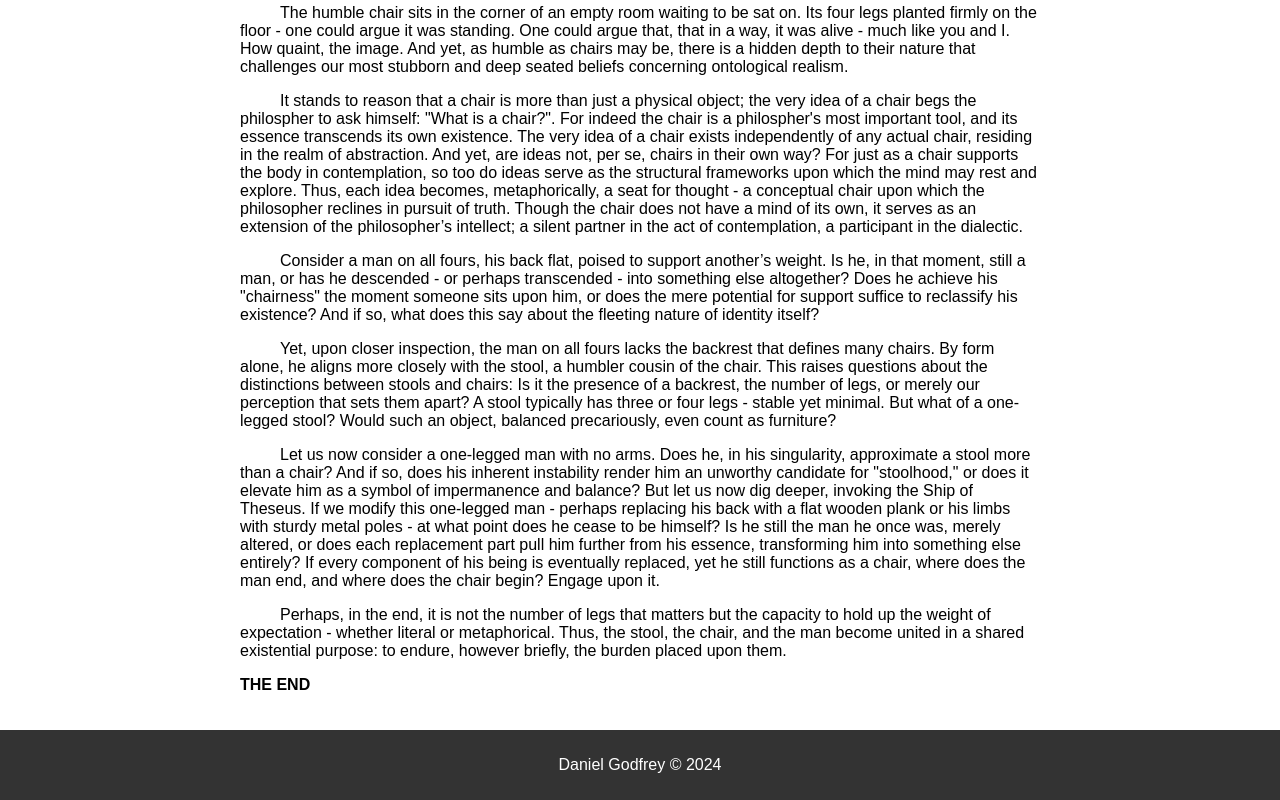
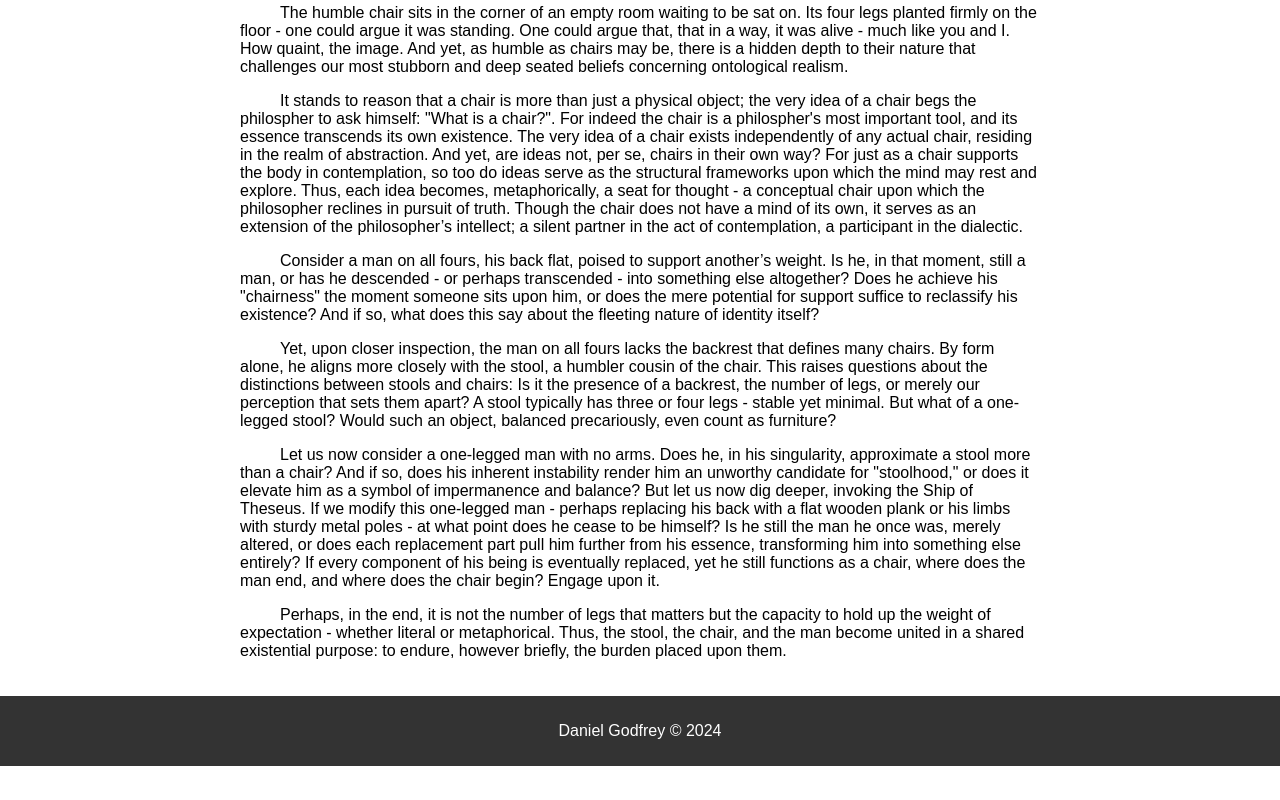
Before and after one commit to Dicenas/dicenas.github.io, a plain HTML site: page story.html in a window 1280 px wide. Shown: the part 313-1113 px from the top of the page. After the commit the page ends 1079 px from the top, so only its background shows below. Drawn offline with Linux system fonts and the light colour scheme.

Commit message:
small edit

```diff
--- a/story.html
+++ b/story.html
@@ -133,8 +133,6 @@
             united in a shared existential purpose: to endure, however briefly,
             the burden placed upon them.
         </p>
-
-        <p><strong>THE END</strong></p>
     </div>
 
     <footer>
```
